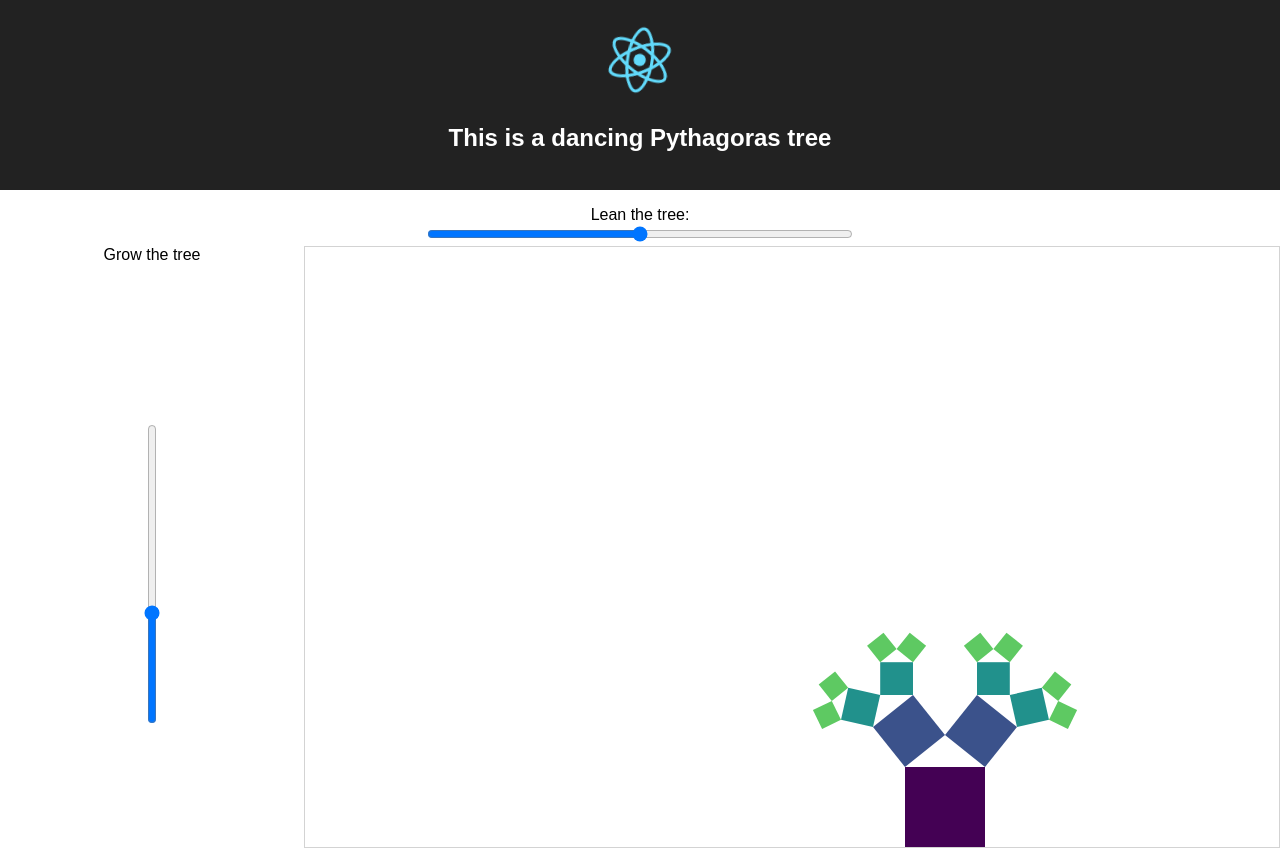
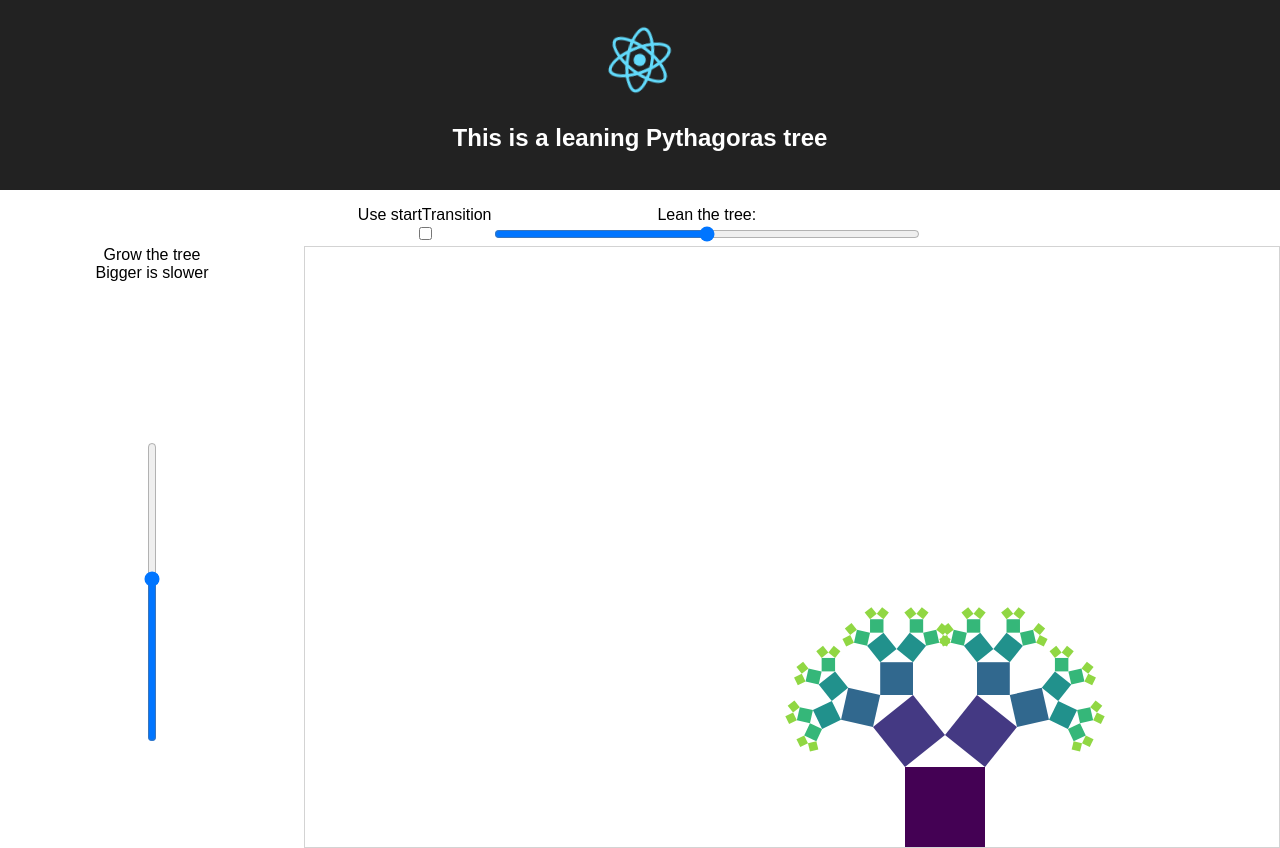
Before and after one commit to Swizec/react-fractals, a React (Create React App) app: page / in a window 1280 px wide. Built offline with nearby package versions, Linux system fonts and the light colour scheme.

Commit message:
Make startTransition optional

```diff
--- a/src/App.js
+++ b/src/App.js
@@ -1,97 +1,127 @@
-import React, { Component } from "react";
+import React, { Component, useState } from "react";
 import logo from "./logo.svg";
 import "./App.css";
 
 import Pythagoras from "./Pythagoras";
 
-class App extends Component {
-    svg = {
+function App() {
+    const svg = {
         width: 1280,
         height: 600,
     };
-    state = {
-        treeSize: 4,
-        baseW: 80,
-        heightFactor: 0.4,
-        lean: 0,
-    };
-    running = false;
-    maxTreeSize = 11;
+    const baseWidth = 80;
+    const heightFactor = 0.4;
 
-    changeTreeSize(event) {
+    const [treeSize, setTreeSize] = useState(6);
+    const [treeLean, setTreeLean] = useState(0);
+    const [enableStartTransition, setEnableStartTransition] = useState(false);
+
+    // grow/shrink the tree, possibly using startTransition
+    function changeTreeSize(event) {
+        if (enableStartTransition) {
             React.startTransition(() => {
-            this.setState({
-                treeSize: Number(event.target.value),
+                setTreeSize(Number(event.target.value));
             });
-        });
+        } else {
+            setTreeSize(Number(event.target.value));
+        }
     }
 
-    changeTreeLean(event) {
+    // lean the tree, possibly using startTransition
+    function changeTreeLean(event) {
+        if (enableStartTransition) {
             React.startTransition(() => {
-            this.setState({
-                lean: Number(event.target.value),
+                setTreeLean(Number(event.target.value));
             });
-        });
+        } else {
+            setTreeLean(Number(event.target.value));
+        }
     }
 
-    render() {
+    function toggleStartTransition() {
+        setEnableStartTransition(!enableStartTransition);
+    }
+
     return (
         <div className="App">
             <div className="App-header" style={{ marginBottom: "1rem" }}>
                 <img src={logo} className="App-logo" alt="logo" />
-                    <h2>This is a dancing Pythagoras tree</h2>
+                <h2>This is a leaning Pythagoras tree</h2>
             </div>
+
+            <div
+                style={{
+                    display: "flex",
+                    flexDirection: "row",
+                    justifyContent: "center",
+                }}
+            >
+                <div>
+                    <label>Use startTransition</label>
+                    <br />
+                    <input
+                        type="checkbox"
+                        selected={enableStartTransition}
+                        onChange={toggleStartTransition}
+                    />
+                </div>
+                <div>
                     <label>Lean the tree:</label>
                     <br />
                     <input
                         type="range"
-                    value={this.state.lean}
-                    onChange={(event) => this.changeTreeLean(event)}
+                        value={treeLean}
+                        onChange={changeTreeLean}
                         min="-0.5"
                         max="0.5"
                         step="0.05"
-                    style={{ width: this.svg.width / 3 }}
+                        style={{ width: svg.width / 3 }}
                     />
+                </div>
+            </div>
+
             <div style={{ display: "flex", flexDirection: "row" }}>
                 <div style={{ display: "flex", flexDirection: "column" }}>
-                        <label>Grow the tree</label>
+                    <label>
+                        Grow the tree
+                        <br />
+                        Bigger is slower
+                    </label>
                     <input
                         type="range"
-                            value={this.state.treeSize}
-                            onChange={(event) => this.changeTreeSize(event)}
+                        value={treeSize}
+                        onChange={changeTreeSize}
                         min="0"
-                            max={this.maxTreeSize}
+                        max="11"
                         step="1"
                         style={{
                             transform: `rotate(-90deg) translate(-${
-                                    this.svg.height / 2
+                                svg.height / 2
                             }px, 0)`,
-                                width: this.svg.height / 2,
+                            width: svg.height / 2,
                         }}
                     />
                 </div>
 
                 <svg
-                        width={this.svg.width}
-                        height={this.svg.height}
-                        ref="svg"
+                    width={svg.width}
+                    height={svg.height}
                     style={{ border: "1px solid lightgray" }}
                 >
                     <Pythagoras
-                            w={this.state.baseW}
-                            h={this.state.baseW}
-                            heightFactor={this.state.heightFactor}
-                            lean={-this.state.lean}
-                            x={this.svg.width / 2 - 40}
-                            y={this.svg.height - this.state.baseW}
+                        w={baseWidth}
+                        h={baseWidth}
+                        heightFactor={heightFactor}
+                        lean={-treeLean}
+                        x={svg.width / 2 - 40}
+                        y={svg.height - baseWidth}
                         lvl={0}
-                            maxlvl={this.state.treeSize}
+                        maxlvl={treeSize}
                     />
                 </svg>
             </div>
         </div>
     );
 }
-}
 
 export default App;
```
Lines whose indentation alone changed are shown as unchanged.
